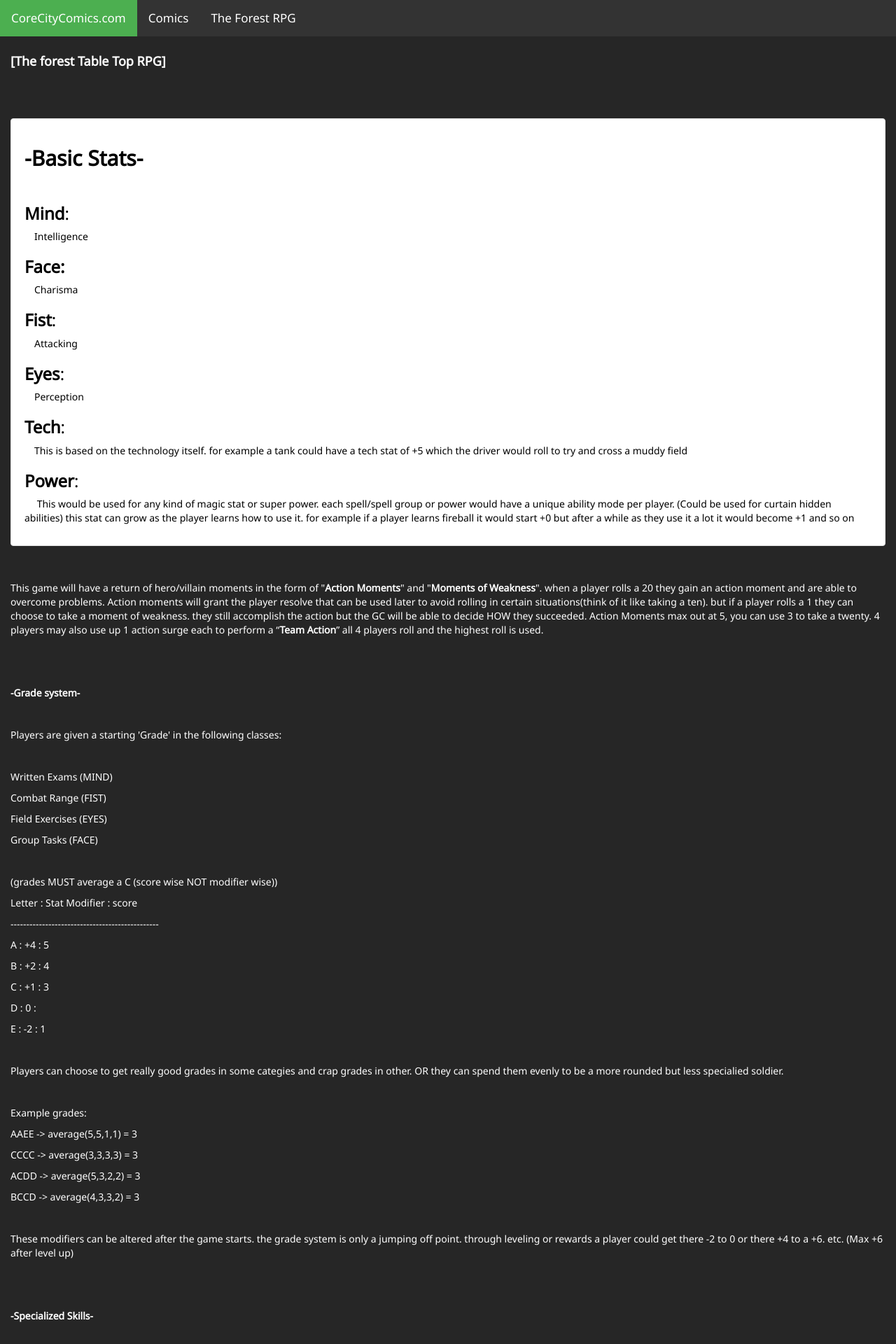
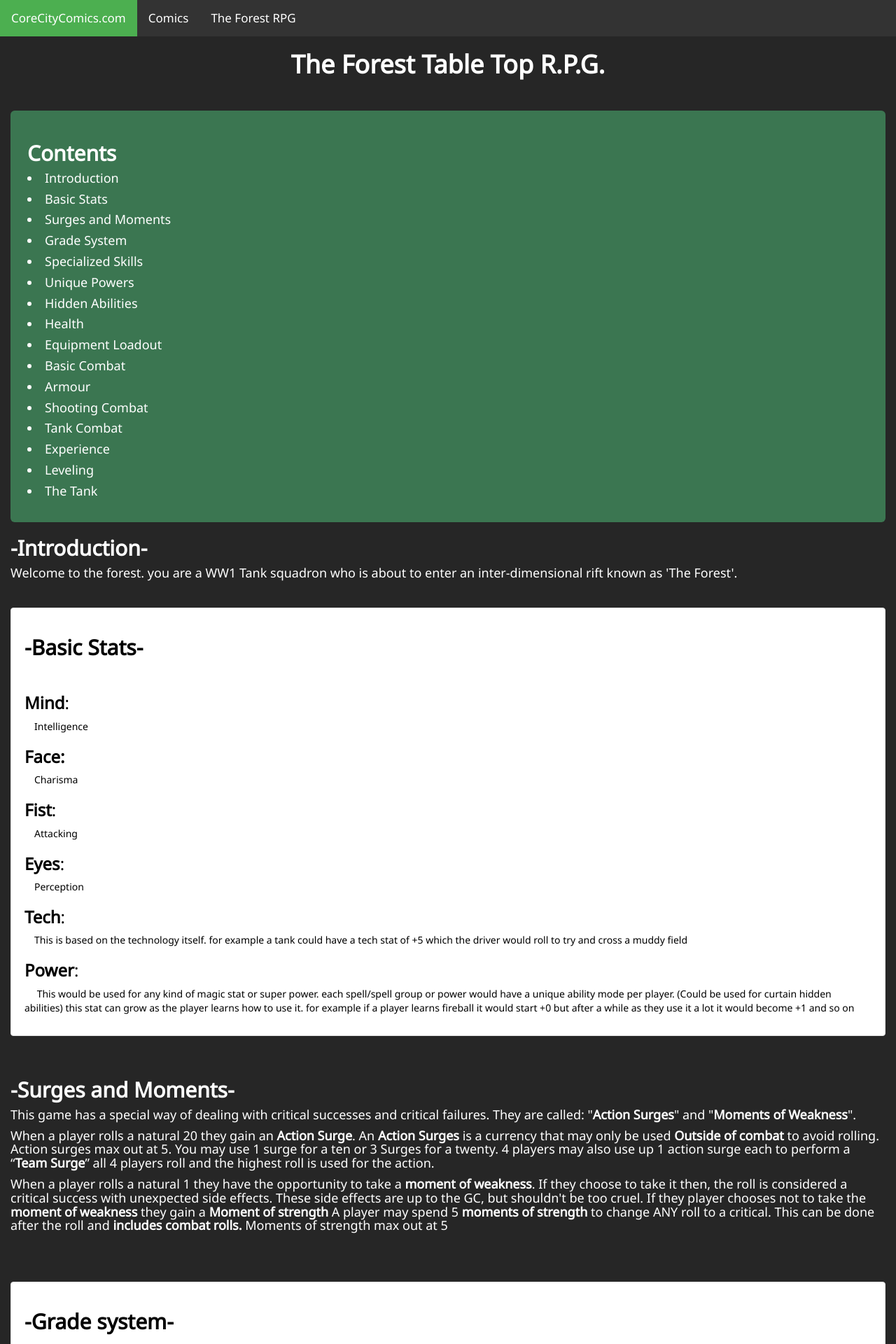
Before and after one commit to EndArixx/Projects, a Django app: page /RPG/PlayerHandbook in a window 1280 px wide. Shown: the top 1920 px of the page at 70% size. Run offline with Django 3.2, Linux system fonts and the light colour scheme; some libraries are stand-ins or nearby versions.

Commit message:
updated player handbook
updated the handbook and made it much easier to read.

```diff
--- a/Table Top RPG Stat Website/Core/stats/templates/stats/playerHB.html
+++ b/Table Top RPG Stat Website/Core/stats/templates/stats/playerHB.html
@@ -6,9 +6,43 @@
 
 
 <div class="container-fluid">
-	<h3><p><span style="font-size: large;"><strong>[The forest Table Top RPG]</strong></span></p></h3>
+
+
+	<div class="row">
+	<div class="col-md-12 text-center">
+	<h1><strong>The Forest Table Top R.P.G.</strong></h1>
+	</div></div>
+
+
 	<p>&nbsp;</p>
+
+	<div class = well-lg>
+	<h2> <b>Contents </b></h2>
+	<h4><li><a href = "#intro">Introduction</a></h4></li>
+	<h4><li><a href = "#stat"> Basic Stats </a></h4></li>
+	<h4><li><a href = "#surge"> Surges and Moments</a></h4></li>
+	<h4><li><a href = "#grade"> Grade System</a></h4></li>
+	<h4><li><a href = "#skill"> Specialized Skills</a></h4></li>
+	<h4><li><a href = "#power"> Unique Powers </a></h4></li>
+	<h4><li><a href = "#hidden"> Hidden Abilities </a></h4></li>
+	<h4><li><a href = "#hp"> Health </a></h4></li>
+	<h4><li><a href = "#loadout"> Equipment Loadout</a></h4></li>
+	<h4><li><a href = "#combat"> Basic Combat </a></h4></li>
+	<h4><li><a href = "#armor"> Armour </a></h4></li>
+	<h4><li><a href = "#shooting"> Shooting Combat </a></h4></li>
+	<h4><li><a href = "#shootingT"> Tank Combat </a></h4></li>
+	<h4><li><a href = "#exp"> Experience </a></h4></li>
+	<h4><li><a href = "#lvl"> Leveling </a></h4></li>
+	<h4><li><a href = "#tank"> The Tank </a></h4></li>
+	</div>
+
+	<section id = 'intro'>
+	<h2><strong>-Introduction-</strong></h2>
+	<h4>Welcome to the forest. you are a WW1 Tank squadron who is about to enter an inter-dimensional rift known as 'The Forest'.</h4>
+	</section>
+
 	<p>&nbsp;</p>
+	<section id = 'stat'>
 		<div class = well>
 		<h2><strong>-Basic Stats-</strong></h2>
 		<p>&nbsp;</p>
@@ -24,13 +58,25 @@
 			<p>&emsp;This is based on the technology itself. for example a tank could have a tech stat of +5 which the driver would roll to try and cross a muddy field</p>
 		<h3><strong>Power</strong>:</h3>
 			<p>&emsp; This would be used for any kind of magic stat or super power. each spell/spell group or power would have a unique ability mode per player. (Could be used for curtain hidden abilities) this stat can grow as the player learns how to use it. for example if a player learns fireball it would start +0 but after a while as they use it a lot it would become +1 and so on</p>
-	</div>
+	</div></section>
+
 
 	<p>&nbsp;</p>
-	<p>This game will have a return of hero/villain moments in the form of "<strong>Action Moments</strong>" and "<strong>Moments of Weakness</strong>". when a player rolls a 20 they gain an action moment and are able to overcome problems. Action moments will grant the player resolve that can be used later to avoid rolling in certain situations(think of it like taking a ten). but if a player rolls a 1 they can choose to take a moment of weakness. they still accomplish the action but the GC will be able to decide HOW they succeeded. Action Moments max out at 5, you can use 3 to take a twenty. 4 players may also use up 1 action surge each to perform a &ldquo;<strong>Team Action</strong>&rdquo; all 4 players roll and the highest roll is used.</p>
+
+	<section id = 'surge'>
+	<h2><strong>-Surges and Moments-</strong></h2>
+	<h4>This game has a special way of dealing with critical successes and critical failures. They are called: "<strong>Action Surges</strong>" and "<strong>Moments of Weakness</strong>".</h4>
+
+	<h4>When a player rolls a natural 20 they gain an <strong>Action Surge</strong>. An <strong>Action Surges</strong> is a currency that may only be used <b>Outside of combat</b> to avoid rolling. Action surges max out at 5. You may use 1 surge for a ten or 3 Surges for a twenty. 4 players may also use up 1 action surge each to perform a &ldquo;<strong>Team Surge</strong>&rdquo; all 4 players roll and the highest roll is used for the action.</h4>
+
+	<h4>When a player rolls a natural 1 they have the opportunity to take a <strong>moment of weakness</strong>. If they choose to take it then, the roll is considered a critical success with unexpected side effects. These side effects are up to the GC, but shouldn't be too cruel. If they player chooses not to take the <strong>moment of weakness</strong> they gain a <strong>Moment of strength</strong> A player may spend 5 <strong>moments of strength</strong> to change ANY roll to a critical. This can be done after the roll and <b>includes combat rolls.</b> Moments of strength max out at 5</h4>
+	</section>
+
 	<p>&nbsp;</p>
 	<p>&nbsp;</p>
-	<p><strong>-Grade system-</strong></p>
+
+	<section id = 'grade'><div class = well>
+		<h2><strong>-Grade system-</strong></h2>
 		<p>&nbsp;</p>
 		<p>Players are given a starting 'Grade' in the following classes:</p>
 		<p>&nbsp;</p>
@@ -45,7 +91,7 @@
 		<p>A : +4 : 5</p>
 		<p>B : +2 : 4</p>
 		<p>C : +1 : 3</p>
-	<p>D : 0 :</p>
+		<p>D : 0  : 2</p>
 		<p>E : -2 : 1</p>
 		<p>&nbsp;</p>
 		<p>Players can choose to get really good grades in some categies and crap grades in other. OR they can spend them evenly to be a more rounded but less specialied soldier.</p>
@@ -57,17 +103,17 @@
 		<p>BCCD -&gt; average(4,3,3,2) = 3</p>
 		<p>&nbsp;</p>
 		<p>These modifiers can be altered after the game starts. the grade system is only a jumping off point. through leveling or rewards a player could get there -2 to 0 or there +4 to a +6. etc. (Max +6 after level up)</p>
+	</div></section>
 	<p>&nbsp;</p>
+
+	<section id = 'skill'><div class = well>
+		<h2><strong>-Specialized Skills-</strong></h2>
 		<p>&nbsp;</p>
-	<p><strong>-Specialized Skills-</strong></p>
+		<h4>players are given 6 points to spend on specialized skills. players cannot take skills in categorize they got a D or E in.</h4>
 		<p>&nbsp;</p>
+		<p><b>specialist mod starts out at +4</b></p>
 		<p>&nbsp;</p>
-	<p>specialist mod starts out at +4</p>
-	<p>&nbsp;</p>
-	<p>players are given 6 points to spend on specialized skills. players cannot take skills in categorize they got a D or E in.</p>
-	<p>&nbsp;</p>
-	<p>&nbsp;</p>
-	<p><strong>Combat</strong> (Fist): Grade A-E</p>
+		<h3>Combat (Fist)</h3>
 		<p>----------------------------------------</p>
 		<p>Sniper range : 1</p>
 		<p>Assualt Range : 1</p>
@@ -75,36 +121,49 @@
 		<p>Melee range : 1</p>
 		<p>Explosives : 1</p>
 		<p>&nbsp;</p>
-	<p>Intellectual (Mind)</p>
+		<h3>Intellectual (Mind)</h3>
 		<p>----------------------------------------</p>
 		<p>Engineering : 2</p>
 		<p>Military Tactics : 2</p>
 		<p>Medicine : 2</p>
 		<p>&nbsp;</p>
-	<p>Speaker (Face)</p>
+		<h3>Speaker (Face)</h3>
 		<p>----------------------------------------</p>
 		<p>Espionage : 2</p>
 		<p>Diplomacy : 2</p>
 		<p>Interrogation : 2</p>
 		<p>&nbsp;</p>
-	<p>Recon (Eyes)</p>
+		<h3>Recon (Eyes)</h3>
 		<p>----------------------------------------</p>
 		<p>Scout : 2</p>
 		<p>Natural Survial : 2</p>
 		<p>Trap Disarmament : 2</p>
 		<p>&nbsp;</p>
-	<p>When a player makes a skill roll, they add the stat mod + specialist mod</p>
-	<p>(for example a player who trained with snipers and got an A in FIST would roll a D20 + 8.)</p>
-	<p>If the player doesnt know the skill, then the roll a normal D20 plus the accocied Stat with NO specialist mod.</p>
-	<p>(for example a player who didnt train in melee and only got a C in Fist woud roll a D20 + 1 + 0)</p>
-	<p>If the player is attempting to do something outside of what is listed above have them roll a D20 + the stat mod that makes the most sense.</p>
+		<h4>When a player makes a skill roll, they add the stat mod + specialist mod (for example a player who trained with snipers and got an A in FIST would roll a D20 + 8.) If the player doesnt know the skill, then the roll a normal D20 plus the accocied Stat with NO specialist mod. (for example a player who didnt train in melee and only got a C in Fist woud roll a D20 + 1 + 0)If the player is attempting to do something outside of what is listed above have them roll a D20 + the stat mod that makes the most sense.</h4>
+	</div></section>
 	<p>&nbsp;</p>
-	<p><strong>-Hidden Talents-</strong></p>
+
+	<section id = 'Power'><div class = well>
+		<h2><strong>-Unique Powers-</strong></h2>
 		<p>&nbsp;</p>
-	<p>Each player will be able to choose one or several hidden talents depending on size. the GC should work with the player to give them something that makes them special but also is balanced with others and doesn&rsquo;t break the game. These hidden talents offer special skills or items and do not need to be revealed player to player.</p>
+		<h4>While adventuring in the forest soldiers will likely gain new abilities. These abilities are known as powers. It is up to the GC what kind of powers the players can get.</h4>
+		<h2>Some types of powers:</h2>
+		<h3>Technology</h3>
+		<h3>Magic</h3>
+		<h3>Divine Gift<h3>
+		<h3>Genetic Modification<h3>
+	</div></section>
+	<p>&nbsp;</p>
+
+	<section id = 'hidden'>
+		<h2><strong>-Hidden Talents-</strong></h2>
+		<h4>Each player will be able to choose one or several hidden talents depending on size. the GC should work with the player to give them something that makes them special but also is balanced with others and doesn&rsquo;t break the game. These hidden talents offer special skills or items and do not need to be revealed player to player.</h4>
+	</section>
 	<p>&nbsp;</p>
 	<p>&nbsp;</p>
-	<p><strong>-Health-</strong></p>
+
+	<section id = 'hp'><div class = well>
+		<h2><strong>-Health-</strong></h2>
 		<p>&nbsp;</p>
 		<p>character health takes teh form of a five pointed star. at the top of the star is the Head HP, the left and right sides are left and right arms and legs. and finally in the middle is the core HP</p>
 		<p>&nbsp;</p>
@@ -119,83 +178,101 @@
 		<p>if any body part is 0 then it is permanently disable until fixed by a medical professional or replaced. If it is the head or Core that reaches 0, the person dies. They can however be resuscitated in given situations.</p>
 		<p>&nbsp;</p>
 		<p>Non-Lethal attacks cannot drop any body part below 1</p>
+	</div></section>
 	<p>&nbsp;</p>
-	<p><strong>-Load out-</strong></p>
+
+	<section id = 'loadout'>
+	<h2><strong>-Loadout-</strong></h2>
+		<h4>When players leave the tank they tell the Game Command which weapons, gear, armor, etc. they're bringing with them. It is up to the commander and should be 'within reason'</h4>
+	</section>
 	<p>&nbsp;</p>
-	<p>When players leave the tank they tell the Game Command which weapons, gear, armor, etc. they're bringing with them. It is up to the commander and should be 'within reason'</p>
 	<p>&nbsp;</p>
-	<p><strong>-Armour-</strong></p>
+
+
+	<section id = 'combat'><div class = well>
+		<h2><strong>-Combat-</strong></h2>
+		<p>&nbsp;</p>
+		<p>At the beginning of Combat everyone rolls eye stat to determine Combat order. Generally, Enemy soldiers will have a 10 (special enemies may go earlier or later based on GC discretion). The idea being: players who roll well go first, then enemies, then players who roll poorly. If all players roll higher than 10, then all players go first.</p>
+		<p>&nbsp;</p>
+		<h3>Actions:</h3>
+		<p>Each player-soldier has 3 action points and 1 break points per rotation. During his turn he can spend the actions on things such as movement or attacking. The exact nature of what they are doing determines the amount of action points they need to spend (as decided by the GC). For example: they can move a normal distance in 1 or they can sprint much further by spending all 3 action points.</p>
+		<p>For movement during combat they may spend 1 action to move 30 units</p>
+		<p>During any turn if a player is about to be effected by an action they can spend there breakpoints to react to the action. this could be dodging an explosion. or taking a shot at someone attempting to run past them. It is important that the player is somehow effected by the action to allow them to take a break point.</p>
+		<p>Ties go to the defender if they are in cover otherwise they go to the attacker.</p>
+		<p>Guard, a player may choose to guard a zone for 1 action. This allows them to use their reaction to attack anyone that enters the zone.</p>
+		<p>&nbsp;</p>
+
+		<h3>Shooting:</h3>
+		<P>Standard enemy soldiers have a hit score of 15, this is the amount the player needs to hit.</P>
+		<h4>1: hip fire.</h4>
+		<li>cannot name target but instead must attack core.</li>
+		<h4>2: Aim shot.</h4>
+		<li>standard attack, can name target Head, Body, Arm, Leg <a href = "#shooting">(details below)</a></li>
+		<h4>3: steadied shot, spray or special:</h4>
+		<li><b>Steadied</b>: same as aimshot but add +1 to 2d6 shooting roll, does double damage if weakness is known.</li>
+		<li><b>Spray</b>: with a machine gun you unload targeting multiple people</li>
+		<li><b>Special</b>: Something special to the weapons such as an under barrel grenade launcher.</li>
+		<p>&nbsp;</p>
+		<h3>Melee:</h3>
+		<p>When a player makes a melee attack, they roll fist. if the roll is greater than 15, than it succeeded. If it is between 5 and 10 the enemy soldier makes a counter melee attack to defend. if it is below 5, the attack auto-fails.</P>
+		<h4>1: Light</h4>
+		<h4>2: Medium</h4>
+		<h4>3: Heavy</h4>
+		<p>&nbsp;</p>
+		<h3>Other:</h3>
+		<h4>Grenades can be thrown 20 units + (FIST * 5). (This has a minimum of 20 units)</h4>
+		<p>&nbsp;</p>
+		<h3>Enemy Combat:</h3>
+		<p>When a group of enemy soldiers attack, instead of rolling per each individual soldier. The GC rolls a 1d20 + number of attackers - 1 (for a maximum of +10). The idea being to speed up enemies combat turn.</p>
+		<p>A player-soldier starts with a hit score of 15. When an enemy soldier shoots, this is the amount the enemy soldiers need to meet to hit the player. This can be changed via powers. Standard armor does not change hit score.<p>
+		<p>&nbsp;</p>
+
+	</div></section>
+	<p>&nbsp;</p>
+
+	<section id = 'stat'><div class = well>
+		<h2><strong>-Armour-</strong></h2>
 		<p>&nbsp;</p>
 		<p>Armor absorbs damage before it hits the player but breaks down slowly. for example lets say a player has 15 armor and is shot with a 20 bullet. the armor reduces the bullet to only 5 damage but the armor itself is also damaged and now is 14 armor.</p>
 		<p>however, some attacks may ignore armor and hit the HP directly such as Armor piercing rounds or specific called shots that hit weak points in the armor. The exact funtionality of armor is left up to GC. for example you could have a full body sheild that only has 1 Armor point but recharges every other turn. so attacks must be made in quick succession.</p>
 		<p>&nbsp;</p>
 		<p>Cover, Cover is different than armor, instead of reducing the damage done, cover makes the role harder, so if an enemy needs a 15 to hit but they're in -5 cover, the player subtracts his roll by 5 so if they roll a 16 then subtract cover the attack misses. same goes for the enemies attack role if the player is in cover. if someone is in full cover they cannot be targeted with a normal attack.</p>
+	</div></section>
 	<p>&nbsp;</p>
+
+	<section id = 'shooting'><div class = well>
+		<h2><strong>-Shooting Mechanics-</strong></h2>
 		<p>&nbsp;</p>
-	<p><strong>-Combat-</strong></p>
+		<h4>When shooting the player-soldier rolls a D20 + FIST + Specialist mod (If they have it for the weapon). If the attack is successful and an aimed/steadied shot, the player then names a target (head,body,limb) and rolls 2D6s to see if they hit (chart below). If the player is using a weapon outside its effective range, they do not add the specialist mod.</h4>
 		<p>&nbsp;</p>
-	<p>At the beginning of Combat everyone rolls eye stat to determine Combat order.</p>
-	<p>each character has 3 action points and 1 break points per rotation.</p>
-	<p>during his turn he can spend the actions on things such as movement or attacking. the exact nature of what they are doing determines the amount of action points they need to spend. for example they can move a normal distance in 1 or they can sprint much further by spending all 3 action points.</p>
+		<h3>Weapon range:</h3>
+		<p><b>Melee</b> : 5- units</p>
+		<p><b>CQC</b> : 5-25 units</p>
+		<p><b>Assault</b> : 25/75 units</p>
+		<p><b>Sniper</b> : 75+ units</p>
 		<p>&nbsp;</p>
-	<p>During any turn if a player is about to be effected by an action they can spend there breakpoints to react to the action. this could be dodging an explosion. or taking a shot at someone attempting to run past them. It is important that the player is somehow effected by the action to allow them to take a break point.</p>
-	<p>&nbsp;</p>
-	<p>Ties go to the defender if they are in cover otherwise they go to the attacker.</p>
-	<p>&nbsp;</p>
-	<p>Guard, a player may choose to gaurd a zone for 1 action. this allows them to use their reaction to attack anyone that enters the zone.</p>
-	<p>&nbsp;</p>
-	<p>Grenades can be thrown 30units</p>
-	<p>&nbsp;</p>
-	<p>Action chart:</p>
-	<p>(each player has 3 actions per turn)</p>
-	<p>players may spend 1 action to move 30 units</p>
-	<p>&nbsp;</p>
-	<p>Shooting:</p>
-	<p>1: hip fire.</p>
-	<p>cannot name target but instead must attack core.</p>
-	<p>2: Aim shot.</p>
-	<p>standard attack, can name target Head, Body, Arm, Leg (see below)</p>
-	<p>3: steadied shot, spray or special:</p>
-	<p>Steadied: same as aimshot but add +1 to 2d6 shooting roll, does double damage if weakness is known.</p>
-	<p>Spray: with a machinegun you unload targeting multiple people</p>
-	<p>Special: Something special to the weapons such as an underbarrel granade launcher.</p>
-	<p>&nbsp;</p>
-	<p>&nbsp;</p>
-	<p>Melee</p>
-	<p>1: Light</p>
-	<p>2: Hedium</p>
-	<p>3: Heavy</p>
-	<p>&nbsp;</p>
-	<p><strong>-Shooting Mechanics-</strong></p>
-	<p>&nbsp;</p>
-	<p>Weapon range:</p>
-	<p>Melee : 5- units</p>
-	<p>CQC : 5-25 units</p>
-	<p>Assault : 25/75 units</p>
-	<p>Sniper : 75+ units</p>
-	<p>&nbsp;</p>
-	<p>Player rolls a D20 + Fist + specialist mod</p>
-	<p>if they hit</p>
-	<p>the player then names a target and rolls for it target and rolls two D6s for target.</p>
-	<p>&nbsp;</p>
-	<p>HEAD</p>
+		<h3>HEAD</h3>
 		<p>10 or more : head shot</p>
 		<p>9 to 7 : body shot</p>
 		<p>less 7 : glancing shot</p>
 		<p>&nbsp;</p>
-	<p>BODY</p>
+		<h3>BODY</h3>
 		<p>greater 3 : body shot</p>
 		<p>3 or less : glancing shot</p>
 		<p>&nbsp;</p>
-	<p>ARM/LEG</p>
+		<h3>ARM/LEG</h3>
 		<p>greater 7 : Limb Shot</p>
 		<p>7 to 5 : body shot</p>
 		<p>4 or less : glancing shot</p>
+	</div></section>
 	<p>&nbsp;</p>
+
+
+	<section id = 'shootingT'><div class = well>
+		<h2><strong>-Tank or artillery Combat-</strong></h2>
 		<p>&nbsp;</p>
-	<p><strong>-Tank shooting-</strong></p>
-	<p>&nbsp;</p>
-	<p>when firing a tank or artillery, if the shot misses, then first roll a 1d4 or 1d8</p>
+		<p>players within the tank do not get a turn, instead each player declares an action. On the tanks turn, all at once the players roll and actions are resolved.</p>
+		<p>when firing a tank or artillery, if the shot misses, then first roll a 1d4 or 1d8. This system can also be used with grenades.</p>
 		<p>&nbsp;</p>
 		<p>(1d4 rules)</p>
 		<p>1 - up</p>
@@ -212,22 +289,35 @@
 		<p>6 - down left</p>
 		<p>7 - left</p>
 		<p>8 - up left</p>
+	</div></section>
+	<p>&nbsp;</p>
+
+	<section id = 'exp'>
+		<h2><strong>-Experience-</strong></h2>
+		<h4>This game doesn&rsquo;t have experience. Instead rewards are given after major story events or defeating great opponents.</h4>
+	</section>
 	<p>&nbsp;</p>
 	<p>&nbsp;</p>
-	<p>-Experience-</p>
-	<p>&nbsp;</p>
-	<p>This game doesn&rsquo;t have experience. Instead rewards are given after major story events or defeating great opponents.</p>
+
+
+	<section id = 'lvl'>
+		<h2><strong>-Leveling-</strong></h2>
+		<h4>After each major story event or great opponents. the players are rewarded. These should be associated with said victory and is entirely up to the GC (so if you are the GC don&rsquo;t be too harsh. remember to reward your players. Make them feel like they actually accomplished something. Reward creativity but on the same note. don&rsquo;t spoil them. they should feel like they worked toward and earned the rewards.)</h4>
+	</section>
 	<p>&nbsp;</p>
 	<p>&nbsp;</p>
-	<p>-Leveling-</p>
-	<p>&nbsp;</p>
-	<p>After each major story event or great opponents. the players are rewarded. These should be associated with said victory and is entirely up to the GC (so if you are the GC don&rsquo;t be too harsh. remember to reward your players. Make them feel like they actually accomplished something. Reward creativity but on the same note. don&rsquo;t spoil them. they should feel like they worked toward and earned the rewards.)</p>
+
+
+	<section id = 'tank'>
+		<h2><strong>-The Tank-</strong></h2>
+		<h4>The tank is your mobile home base. you can always restock on food, ammo etc.</h4>
+		<h4><strong>Do NOT lose your tank.</strong> the tank has the forest regulator. without that, it is impossible to navigate the forest. The tank is also actively tracking your location and mapping out previous zones so you don&rsquo;t have to. T<strong>his is your home! </strong><strong>T</strong><strong>ake care of your home!</strong></h4>
+		<h4>the tank is also able to burn a fuel cell to return to the forest in emergency situations. but use it sparingly because you only have 3 fuel cells to start out, Also you have no idea where in the forest you will end up.</h4>
+	</section>
 	<p>&nbsp;</p>
 	<p>&nbsp;</p>
-	<p><strong>-The Tank-</strong></p>
-	<p>&nbsp;</p>
-	<p>The tank is your mobile home base. you can always restock on food, ammo etc.</p>
-	<p><strong>Do NOT lose your tank.</strong> the tank has the forest regulator. without that, it is impossible to navigate the forest. The tank is also actively tracking your location and mapping out previous zones so you don&rsquo;t have to. T<strong>his is your home! </strong><strong>T</strong><strong>ake care of your home!</strong></p>
-	<p>the tank is also able to burn a fuel cell to return to the forest in emergency situations. but use it sparingly because you only have 3 fuel cells to start out, Also you have no idea where in the forest you will end up.</p>
+
+
+
 </div>
 {% endblock %}
```
Lines whose indentation alone changed are shown as unchanged.
